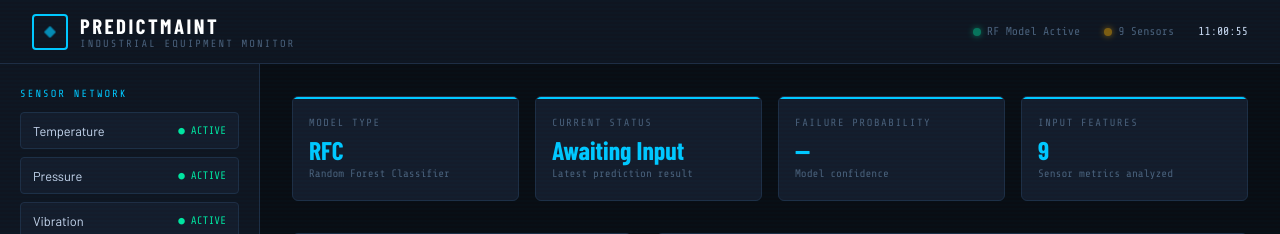
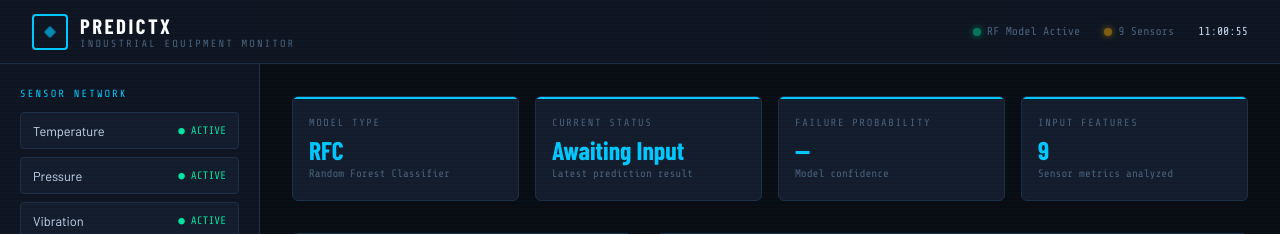
Before and after one commit to shravani-j/predictive-maintenance-analysis, a Flask app: page / in a window 1280 px wide. Shown: the top 234 px of the page. Run offline with Flask 3, Linux system fonts and the light colour scheme; parts of the project's set-up code (start-up, migrations or seed data) failed here and were passed over; some web fonts are replaced.

Commit message:
feature added

```diff
--- a/templates/index.html
+++ b/templates/index.html
@@ -576,7 +576,7 @@
   <div class="brand">
     <div class="brand-icon"></div>
     <div>
-      <div class="brand-name">PredictMaint</div>
+      <div class="brand-name">PredictX</div>
       <div class="brand-sub">Industrial Equipment Monitor</div>
     </div>
   </div>
```
